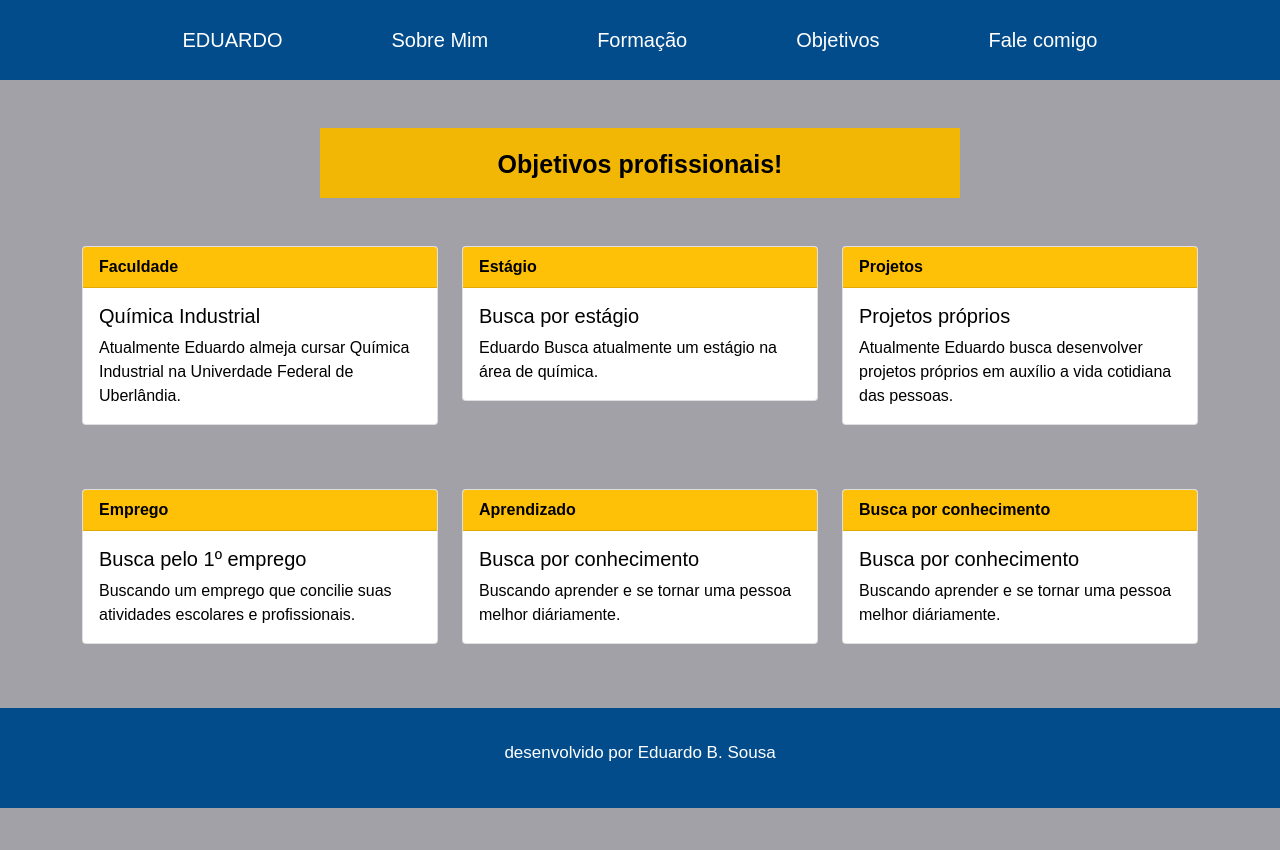
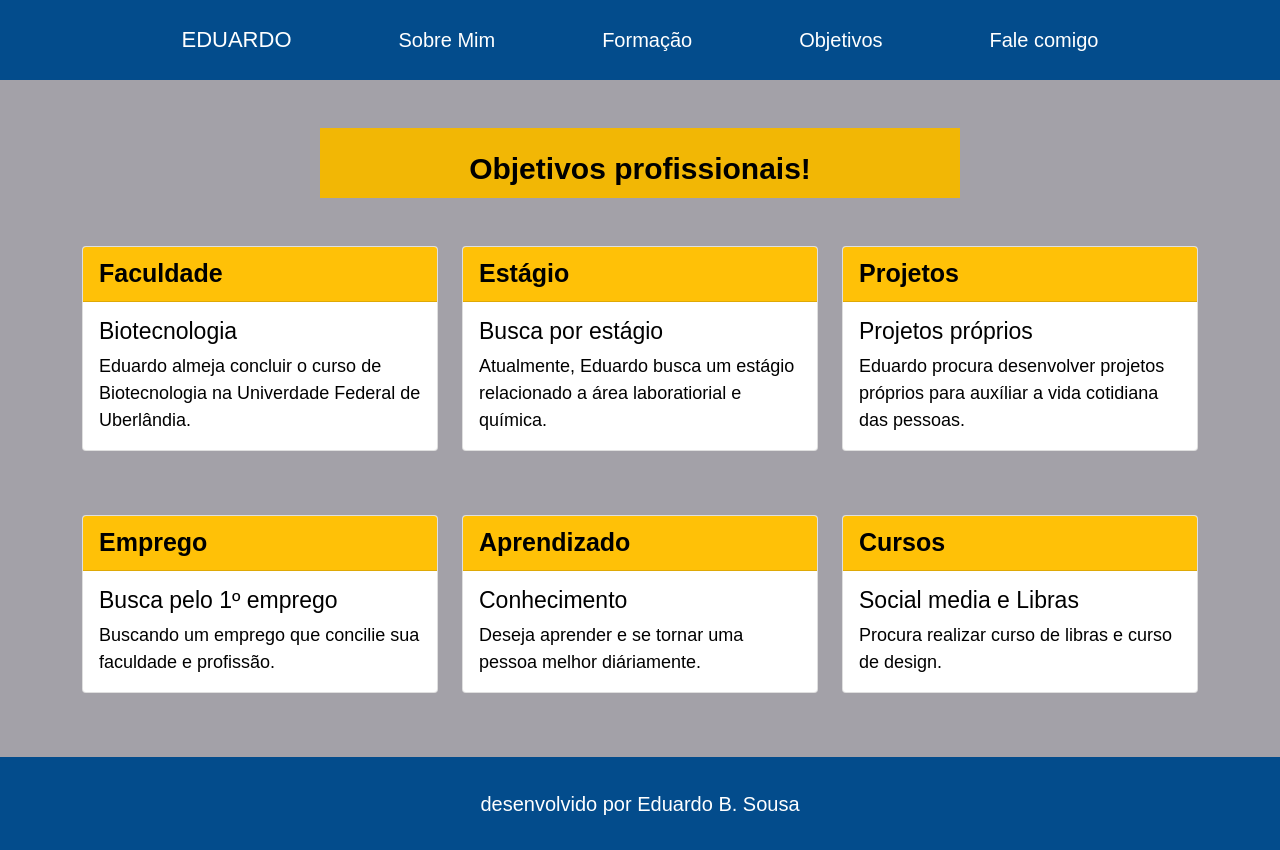
Before and after one commit to Edudud0/meu-site-main, a plain HTML site: page meu-site/objetivos.html in a window 1280 px wide. Before the commit the page ends 808 px from the top, so only its background shows below. Drawn offline with nearby package versions, Linux system fonts and the light colour scheme.

Commit message:
Dia 14/02/2022
Última atualização, finalização do site.

```diff
--- a/meu-site/escolaridade.css
+++ b/meu-site/escolaridade.css
@@ -16,7 +16,7 @@
     padding-top: 25px; }
 .menu-nome{ color: white;
     text-decoration: none;
-    font-size: 20px;
+    font-size: 22px;
     margin: auto;}
 .menu-nome:hover{color: white;}
 .menu-item{ color: white;
@@ -28,10 +28,15 @@
 /* FORMAÇÃO  */
 .sobre-mim{background-color:#F2B705;}
 .topicos{color: black;
-    font-size: 40px;
+    font-size: 38px;
     font-weight: bold;}
 .text-topico{ color: black;
-    font-size: 20px;}
+    font-size: 23px;
+    font-weight: 525;}
+.topico1{color: black;
+        font-size: 25px;
+        font-weight: bold;}
+
 
 /* RODAPÉ */
 .rodape{ width: 100%;
@@ -40,7 +45,7 @@
     position: relative;
     bottom: 0}
 .escrita-rodape{ color: white;
-    font-size: 17px;
+    font-size: 20px;
     text-align: center; padding-top: 32px;}
 
 /* RESPONSIVIDADE  */
--- a/meu-site/fale-comigo.css
+++ b/meu-site/fale-comigo.css
@@ -16,7 +16,7 @@
     padding-top: 25px; }
 .menu-nome{ color: white;
     text-decoration: none;
-    font-size: 20px;
+    font-size: 22px;
     margin: auto;}
 .menu-nome:hover{color: white;}
 .menu-item{ color: white;
@@ -40,7 +40,7 @@
     position: relative;
     bottom: 0;}
 .escrita-rodape{ color: white;
-    font-size: 17px;
+    font-size: 20px;
     text-align: center;
     padding-top: 32px;}
 
--- a/meu-site/index.css
+++ b/meu-site/index.css
@@ -16,7 +16,7 @@ border: transparent;}
 .menu-1{ width: 80%; display: flex; justify-content: space-between; margin: auto; padding-top: 25px; }
 .menu-nome{ color: white;
     text-decoration: none;
-    font-size: 20px;
+    font-size: 22px;
 margin: auto; }
 .menu-nome:hover{color: white;}
 
@@ -65,8 +65,7 @@ text-align: center;
 padding-top: 32px;}
 
 /* RESPONSIVIDADE EXTRAS */
-@media only screen and (max-width: 360px) {.extra-text{ display: none;}}
-@media only screen and (min-width: 361px) {.extra-text2{ display: none;}}
+@media only screen and (max-width: 360px) {.extras{ width: 80vw;}}
 
 /* RESPONSIVIDADE MENU  */
 @media only screen and (max-width: 600px) {.menu-item{ display: none;}}
--- a/meu-site/objetivos.css
+++ b/meu-site/objetivos.css
@@ -17,7 +17,7 @@
     padding-top: 25px; }
 .menu-nome{ color: white;
     text-decoration: none;
-    font-size: 20px;
+    font-size: 22px;
     margin: auto;}
 .menu-nome:hover{color: white;}
 .menu-item{ color: white;
@@ -35,10 +35,12 @@
     color:black;
     text-align: center;
     padding-top: 18px;
-    font-size: 25px;
+    font-size: 30px;
     font-weight: bold;}
-.notinhas{font-family: 'Ubuntu', sans-serif; color: black;}
-.notinhas1{font-family: 'Ubuntu', sans-serif; color: black; font-weight: bold;}
+
+.notinhas1{font-family: 'Ubuntu', sans-serif; color: black; font-weight: bold; font-size: 25px;}
+.notinhas2{font-family: 'Ubuntu', sans-serif; color: black; font-size: 23px;}
+.notinhas3{font-family: 'Ubuntu', sans-serif; color: black; font-size: 18px;}
 
 /* RODAPÉ */
 .rodape{ width: 100%; height: 100px;
@@ -46,8 +48,9 @@
     position: relative;
     bottom: 0;}
 .escrita-rodape{ color: white;
-        font-size: 17px;
+        font-size: 20px;
         text-align: center; padding-top: 32px;}
+
 /* RESPONSIVIDADE  */
 @media only screen and (max-width: 600px) {.menu-item{ display: none;}}
 @media only screen and (min-width: 601px) {.dropbtn{ display: none;}}
@@ -74,3 +77,6 @@
 
 .dropdown:hover .dropbtn {
     background-color: none;}
+
+    /* RESPONSIVIDADE CARD AMARELO */
+@media only screen and (max-width: 360px) {.extras{ height: 110px; width: 80vw;}}
--- a/meu-site/objetivos.html
+++ b/meu-site/objetivos.html
@@ -7,6 +7,7 @@
 
     <link rel="stylesheet" href="objetivos.css">
     <link href="https://cdn.jsdelivr.net/npm/bootstrap@5.0.1/dist/css/bootstrap.min.css" rel="stylesheet" integrity="sha384-+0n0xVW2eSR5OomGNYDnhzAbDsOXxcvSN1TPprVMTNDbiYZCxYbOOl7+AMvyTG2x" crossorigin="anonymous">
+    <link rel="icon" href="img/book.svg">
 
     <title>Objetivos</title>
   </head>
@@ -28,7 +29,7 @@
               <a href="fale.html" class="menu-item"> Fale comigo </a>
               </div>
             </div>
-            <a href="index.html" class="menu-nome"> EDUARDO</a>
+            <a href="index.html" class="menu-nome"> <h1 class="menu-nome">EDUARDO</h1></a>
             <a href="sobre-mim.html" class="menu-item"> Sobre Mim </a>
             <a href="Escolaridade.html" class="menu-item"> Formação</a>
             <a href="objetivos.html" class="menu-item"> Objetivos </a>
@@ -47,8 +48,8 @@
               <div class="card text-dark bg-light.bg-gradient mb-3">
                   <div class="card-header bg-warning notinhas1">Faculdade</div>
                   <div class="card-body">
-                    <h5 class="card-title notinhas">Química Industrial</h5>
-                    <p class="card-text notinhas">Atualmente Eduardo almeja cursar Química Industrial na Univerdade Federal de Uberlândia.</p>
+                    <h5 class="card-title notinhas2">Biotecnologia</h5>
+                    <p class="card-text notinhas3">Eduardo almeja concluir o curso de Biotecnologia na Univerdade Federal de Uberlândia.</p>
                   </div>
               </div>
           </div>
@@ -57,8 +58,8 @@
               <div class="card text-dark bg-light.bg-gradient mb-3">
                   <div class="card-header bg-warning notinhas1">Estágio</div>
                   <div class="card-body">
-                    <h5 class="card-title notinhas">Busca por estágio</h5>
-                    <p class="card-text notinhas">Eduardo Busca atualmente um estágio na área de química.</p>
+                    <h5 class="card-title notinhas2">Busca por estágio</h5>
+                    <p class="card-text notinhas3">Atualmente, Eduardo busca um estágio relacionado a área laboratiorial e química.</p>
                   </div>
               </div>
           </div>
@@ -67,8 +68,8 @@
               <div class="card text-dark bg-light.bg-gradient mb-3">
                   <div class="card-header bg-warning notinhas1">Projetos</div>
                   <div class="card-body">
-                    <h5 class="card-title notinhas">Projetos próprios</h5>
-                    <p class="card-text notinhas">Atualmente Eduardo busca desenvolver projetos próprios em auxílio a vida cotidiana das pessoas.</p>
+                    <h5 class="card-title notinhas2">Projetos próprios</h5>
+                    <p class="card-text notinhas3">Eduardo procura desenvolver projetos próprios para auxíliar a vida cotidiana das pessoas.</p>
                   </div>
                 </div>
           </div>
@@ -80,8 +81,8 @@
               <div class="card text-dark bg-light.bg-gradient mb-3">
                   <div class="card-header bg-warning notinhas1">Emprego</div>
                   <div class="card-body">
-                    <h5 class="card-title notinhas">Busca pelo 1º emprego</h5>
-                    <p class="card-text notinhas">Buscando um emprego que concilie suas atividades escolares e profissionais.</p>
+                    <h5 class="card-title notinhas2">Busca pelo 1º emprego</h5>
+                    <p class="card-text notinhas3">Buscando um emprego que concilie sua faculdade e profissão.</p>
                   </div>
               </div>
           </div>
@@ -90,18 +91,18 @@
               <div class="card text-dark bg-light.bg-gradient mb-3">
                   <div class="card-header bg-warning notinhas1 ">Aprendizado</div>
                   <div class="card-body">
-                    <h5 class="card-title notinhas ">Busca por conhecimento</h5>
-                    <p class="card-text notinhas ">Buscando aprender e se tornar uma pessoa melhor diáriamente.</p>
+                    <h5 class="card-title notinhas2">Conhecimento</h5>
+                    <p class="card-text notinhas3">Deseja aprender e se tornar uma pessoa melhor diáriamente.</p>
                   </div>
               </div>
           </div>
           <!-- card 6 -->
           <div class="col-md-4 col-sm-12">
               <div class="card text-dark bg-light.bg-gradient mb-3">
-                  <div class="card-header bg-warning notinhas1 ">Busca por conhecimento</div>
+                  <div class="card-header bg-warning notinhas1 ">Cursos</div>
                   <div class="card-body">
-                    <h5 class="card-title notinhas ">Busca por conhecimento</h5>
-                    <p class="card-text notinhas ">Buscando aprender e se tornar uma pessoa melhor diáriamente.</p>
+                    <h5 class="card-title notinhas2 "> Social media e Libras</h5>
+                    <p class="card-text notinhas3">Procura realizar curso de libras e curso de design.</p>
                   </div>
                 </div>
           </div>
--- a/meu-site/sobre-mim.css
+++ b/meu-site/sobre-mim.css
@@ -16,7 +16,7 @@
     padding-top: 25px; }
 .menu-nome{ color: white;
     text-decoration: none;
-    font-size: 20px;
+    font-size: 22px;
     margin: auto;}
 .menu-nome:hover{color: white;}
 .menu-item{ color: white;
@@ -38,7 +38,7 @@
     position: relative;
     bottom: 0;}
 .escrita-rodape{ color: white;
-    font-size: 17px;
+    font-size: 20px;
     text-align: center; padding-top: 32px;}
 
 /* RESPONSIVIDADE  */
```
Also changed, not shown: meu-site/Escolaridade.html (+14 -13 lines), meu-site/fale.html (+2 -1 lines), meu-site/index.html (+2 -3 lines), meu-site/sobre-mim.html (+4 -3 lines), meu-site/img/book (1).svg (added), meu-site/img/book.svg (added).
